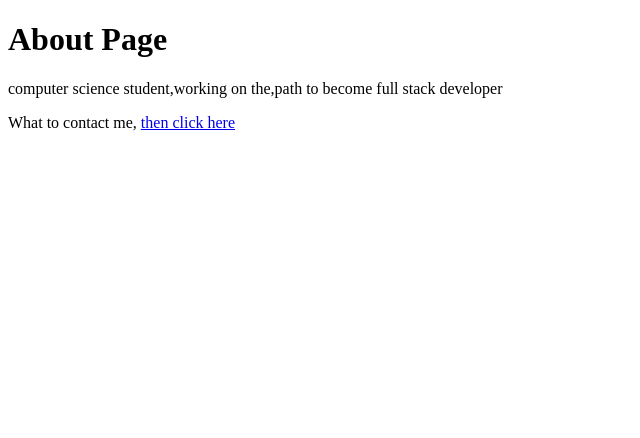
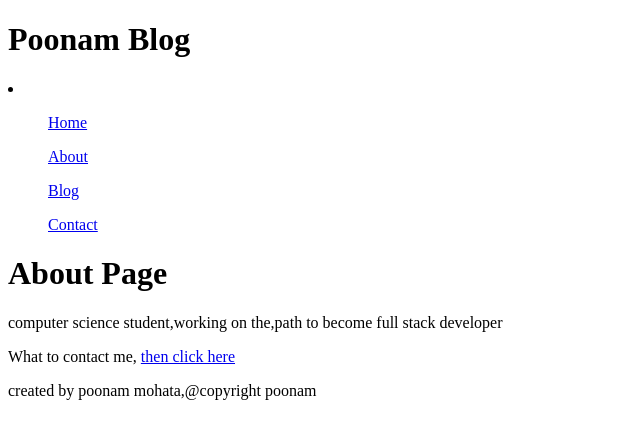
Before and after one commit to poonammohata/Blog-gatsby, a Gatsby site in the folder gatsby-static-site/: page /about in a window 1280 px wide. Shown: the whole page, without its empty margins (0-640 px from the left). Built offline with nearby package versions, Linux system fonts and the light colour scheme; Gatsby itself is replaced by a stand-in of ours.

Commit message:
created shared page components added header and footer

```diff
--- /dev/null
+++ b/gatsby-static-site/src/components/footer.js
@@ -0,0 +1,12 @@
+import React from "react"
+
+const Footer=()=>{
+    return(
+        <div>
+        <footer>
+        <p>created by poonam mohata,@copyright poonam</p>
+        </footer>
+        </div>
+    )
+}
+export default Footer
--- /dev/null
+++ b/gatsby-static-site/src/components/header.js
@@ -0,0 +1,19 @@
+import React from "react"
+import {Link} from "gatsby"
+
+const Header=()=>{
+    return(
+        <div>
+            <h1>Poonam Blog </h1>
+            <nav>
+                <li>
+                    <ul><Link to="/">Home</Link></ul>
+                    <ul><Link to="/about">About</Link></ul>
+                    <ul><Link to="/blog">Blog</Link></ul>
+                    <ul><Link to="/contact">Contact</Link></ul>
+                </li>
+            </nav>
+        </div>
+    )
+}
+export default Header
--- a/gatsby-static-site/src/pages/about.js
+++ b/gatsby-static-site/src/pages/about.js
@@ -1,12 +1,16 @@
 import React from "react"
 import {Link} from "gatsby"
+import Footer from "../components/footer.js"
+import Header from "../components/header.js"
 
 const AboutPage=()=>{
     return(
         <div>
+            <Header/>
             <h1>About Page</h1>
             <p>computer science student,working on the,path to become full stack developer</p>
             <p>What to contact me, <Link to="/contact">then click here</Link></p>
+            <Footer/>
         </div>
     )
 }
--- a/gatsby-static-site/src/pages/blog.js
+++ b/gatsby-static-site/src/pages/blog.js
@@ -1,10 +1,14 @@
 import React from "react"
+import Header from "../components/header.js"
+import Footer from "../components/footer.js"
 
 const BlogPage=()=>{
     return(
         <div>
+            <Header/>
             <h1>Blog</h1>
             <p>coming soon ...Stay tuned</p>
+            <Footer/>
         </div>
     )
 }
--- a/gatsby-static-site/src/pages/contact.js
+++ b/gatsby-static-site/src/pages/contact.js
@@ -1,11 +1,15 @@
 import React from "react"
+import Header from "../components/header.js"
+import Footer from "../components/footer.js"
 
 const ContactPage=()=>{
     return(
         <div>
+            <Header/>
             <h1>Contact details</h1>
             <p>here are all my social profiles,from which you can contact me</p>
             <p>Here's my twitter id<a href="https://twitter.com/mohata_poonam" target="_blank">click here</a></p>
+            <Footer/>
         </div>
     )
 }
--- a/gatsby-static-site/src/pages/index.js
+++ b/gatsby-static-site/src/pages/index.js
@@ -1,13 +1,17 @@
 import React from "react"
 import {Link} from "gatsby"
+import Header from "../components/header.js"
+import Footer from "../components/footer.js"
 
 const IndexPage=()=>{
     return(
         <div>
+            <Header/>
             <h1>Poonam Mohata</h1>
             <p>Hello guys!!i am Poonam working and learning on the path to become full stack developer.Stay tuned here for updates of my journey</p>
             <p>Need a developer<a href="/contact">Click here</a></p>
             <p>Need a developer ..(in this link is used)<Link to ="/contact">Click here</Link></p>
+            <Footer/>
         </div>
     )
 }
```
